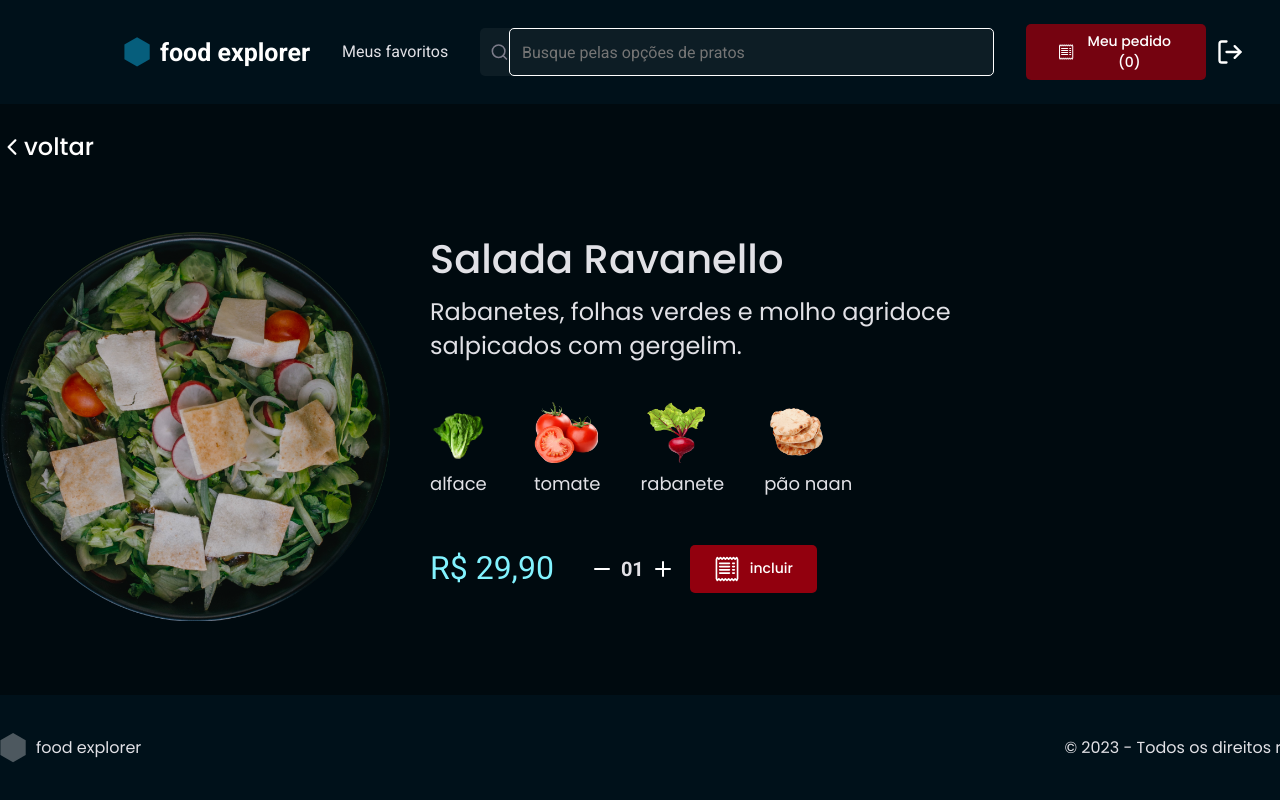
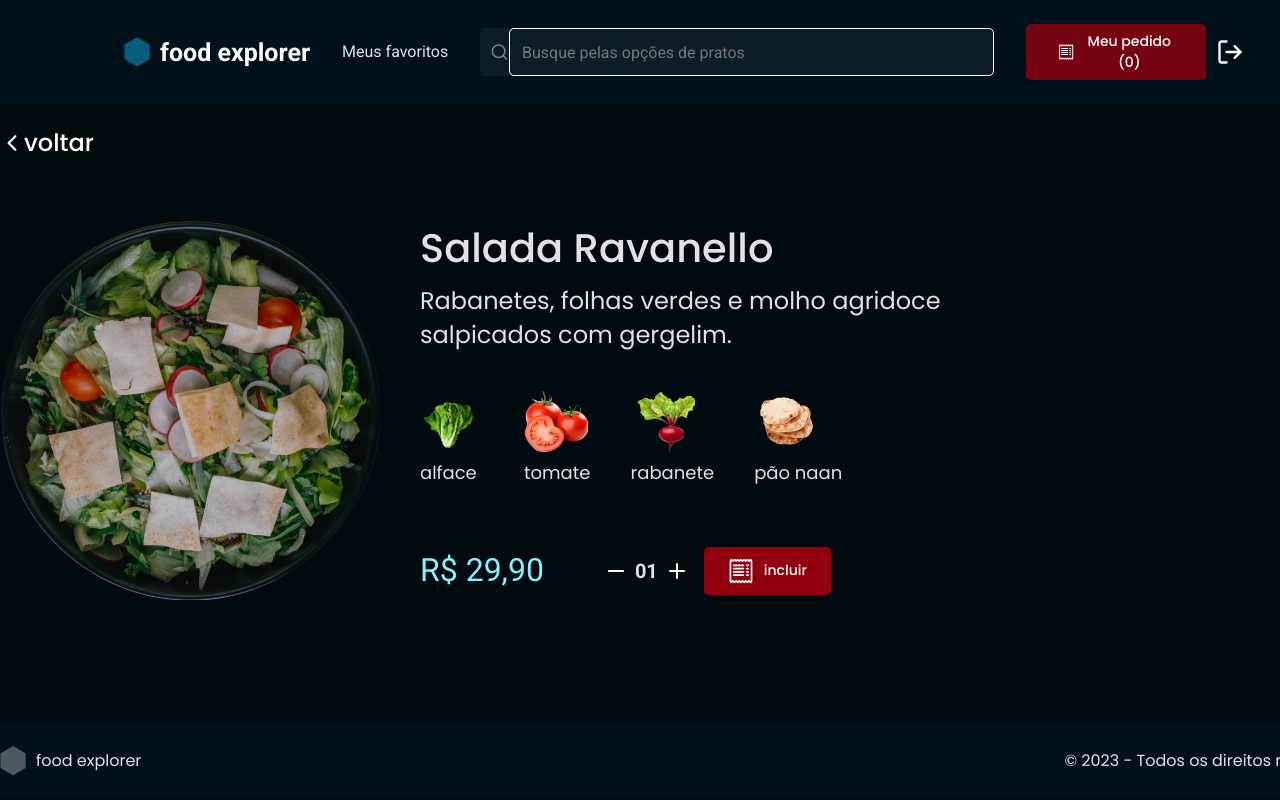
Before and after one commit to fredsonsouza/food-explorer, a React (Vite) app: page / in a window 1280 px wide. Shown: the top 800 px of the page. Built offline with nearby package versions, Linux system fonts and the light colour scheme.

Commit message:
adjust in details page

```diff
--- a/src/components/Footer/styles.js
+++ b/src/components/Footer/styles.js
@@ -3,6 +3,7 @@ import styled from "styled-components";
 export const Container = styled.footer`
   grid-area: footer;
   width: 100%;
+  height: 7.7rem;
   background: ${({ theme }) => theme.COLORS.BACKGROUND_700};
 
   display: flex;
--- a/src/components/Header/styles.js
+++ b/src/components/Header/styles.js
@@ -10,6 +10,10 @@ export const Container = styled.header`
   justify-content: space-between;
   align-items: center;
   padding: 0 12.4rem;
+
+  input {
+    outline: 0;
+  }
 `;
 export const Content = styled.div`
   max-width: 136.8rem;
--- a/src/main.jsx
+++ b/src/main.jsx
@@ -7,6 +7,7 @@ import theme from "./styles/theme";
 import { Details } from "./pages/Details";
 import { New } from "./pages/New";
 import { SignUp } from "./pages/SignUp";
+import { OrderList } from "./pages/OrderList";
 
 ReactDOM.createRoot(document.getElementById("root")).render(
   <React.StrictMode>
--- a/src/pages/Details/index.jsx
+++ b/src/pages/Details/index.jsx
@@ -1,4 +1,4 @@
-import { Container, Content, MenuItem } from "./styles";
+import { Container, Content } from "./styles";
 
 import { Header } from "../../components/Header";
 import { Footer } from "../../components/Footer";
@@ -16,20 +16,21 @@ export function Details() {
     <Container>
       <Header />
       <main>
-        <MenuItem>
+        <Content>
           <ButtonText title="voltar" icon={IoIosArrowBack}></ButtonText>
-        </MenuItem>
-        <Content>
+          <section>
             <img src={dish} alt="Imagem do prato selecionado para pedido" />
-          <section>
+            <div class="details">
               <h2>Salada Ravanello</h2>
               <p>
-              Rabanetes, folhas verdes e molho agridoce salpicados com gergelim.
+                Rabanetes, folhas verdes e molho agridoce salpicados com
+                gergelim.
               </p>
               <IngredientsList></IngredientsList>
-            <div>
+              <div class="pay">
                 <Price value="29,90"></Price>
                 <Counter value="01"></Counter>
+              </div>
             </div>
           </section>
         </Content>
--- a/src/pages/Details/styles.js
+++ b/src/pages/Details/styles.js
@@ -5,41 +5,37 @@ export const Container = styled.div`
   height: 100vh;
 
   display: grid;
-  grid-template-rows: 10.5rem auto auto 10.5rem;
+  grid-template-rows: 10.5rem auto 7.8rem;
   grid-template-areas:
     "header"
-    "menuItem"
     "content"
     "footer";
 
-  > main {
-    width: 136.8rem;
-    margin: 0 auto;
+  main {
+    padding-top: 2rem;
   }
-`;
-export const MenuItem = styled.div`
-  grid-area: menuItem;
-  display: flex;
-  width: 100%;
-  padding-top: 2.4rem;
 `;
 
 export const Content = styled.div`
   grid-area: content;
-  display: flex;
+  max-width: 136.8rem;
   height: 100%;
-  gap: 4rem;
-  align-items: stretch;
-  width: 100%;
-  margin-top: 6.7rem;
+  margin: 0 auto;
 
-  > img {
-    width: 39rem;
-    height: 39rem;
-    object-fit: cover;
-  }
-  > section {
-    max-width: 62rem;
+  section {
+    display: flex;
+    align-items: stretch;
+    gap: 4rem;
+    margin-top: 6rem;
+
+    .details {
+      max-width: 65rem;
+    }
+    > img {
+      width: 38rem;
+      height: 38rem;
+      object-fit: cover;
+    }
     h2 {
       font-style: normal;
       font-weight: 500;
@@ -55,11 +51,12 @@ export const Content = styled.div`
       line-height: 140%;
       margin-bottom: 4rem;
     }
-    > div {
+
+    .pay {
       display: flex;
       align-items: center;
-      gap: 3.6rem;
-      margin-top: 4.7rem;
+      gap: 6rem;
+      margin-top: 6rem;
     }
   }
 `;
--- a/src/pages/New/styles.js
+++ b/src/pages/New/styles.js
@@ -5,7 +5,7 @@ export const Container = styled.div`
   height: 100vh;
 
   display: grid;
-  grid-template-rows: 10.5rem auto 10.5rem;
+  grid-template-rows: 10.5rem auto 7.8rem;
 
   grid-template-areas:
     "header"
--- a/src/pages/OrderList/index.jsx
+++ b/src/pages/OrderList/index.jsx
@@ -3,7 +3,7 @@ import { Footer } from "../../components/Footer";
 import { OrderTable } from "../../components/OrderTable";
 import { Container, Content } from "./styles";
 
-export function Order() {
+export function OrderList() {
   return (
     <Container>
       <Header />
--- a/src/pages/OrderList/styles.js
+++ b/src/pages/OrderList/styles.js
@@ -10,6 +10,9 @@ export const Container = styled.div`
     "header"
     "content"
     "footer";
+  input {
+    outline: 0;
+  }
 `;
 export const Content = styled.div`
   grid-area: content;
--- a/src/styles/global.js
+++ b/src/styles/global.js
@@ -16,6 +16,7 @@ body{
 
   -webkit-font-smoothing: antialiased
 }
+
 h1, a, input, table, label, textarea{
   font-family: 'Roboto', sans-serif;
 }
```
Lines whose indentation alone changed are shown as unchanged.
